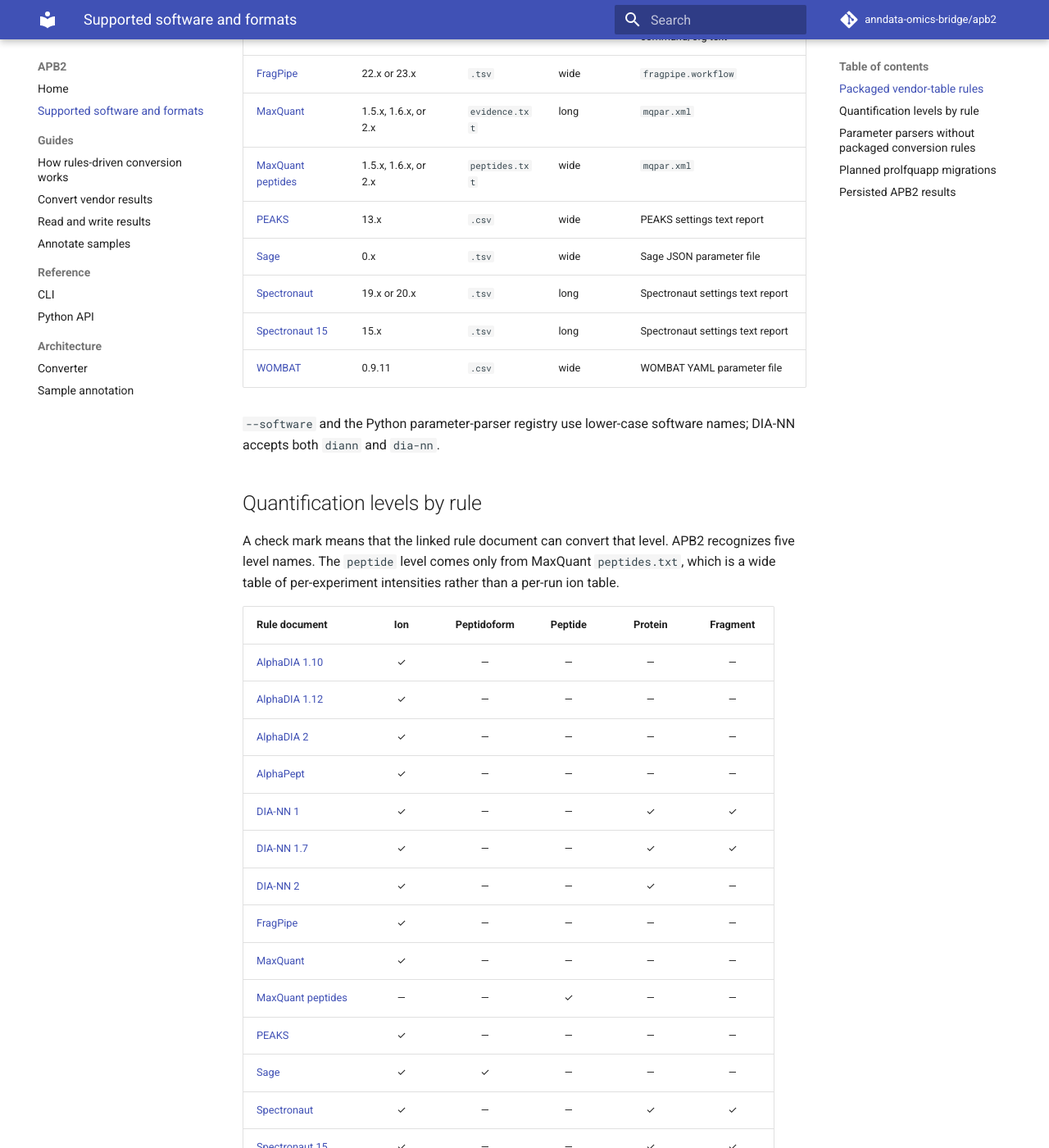
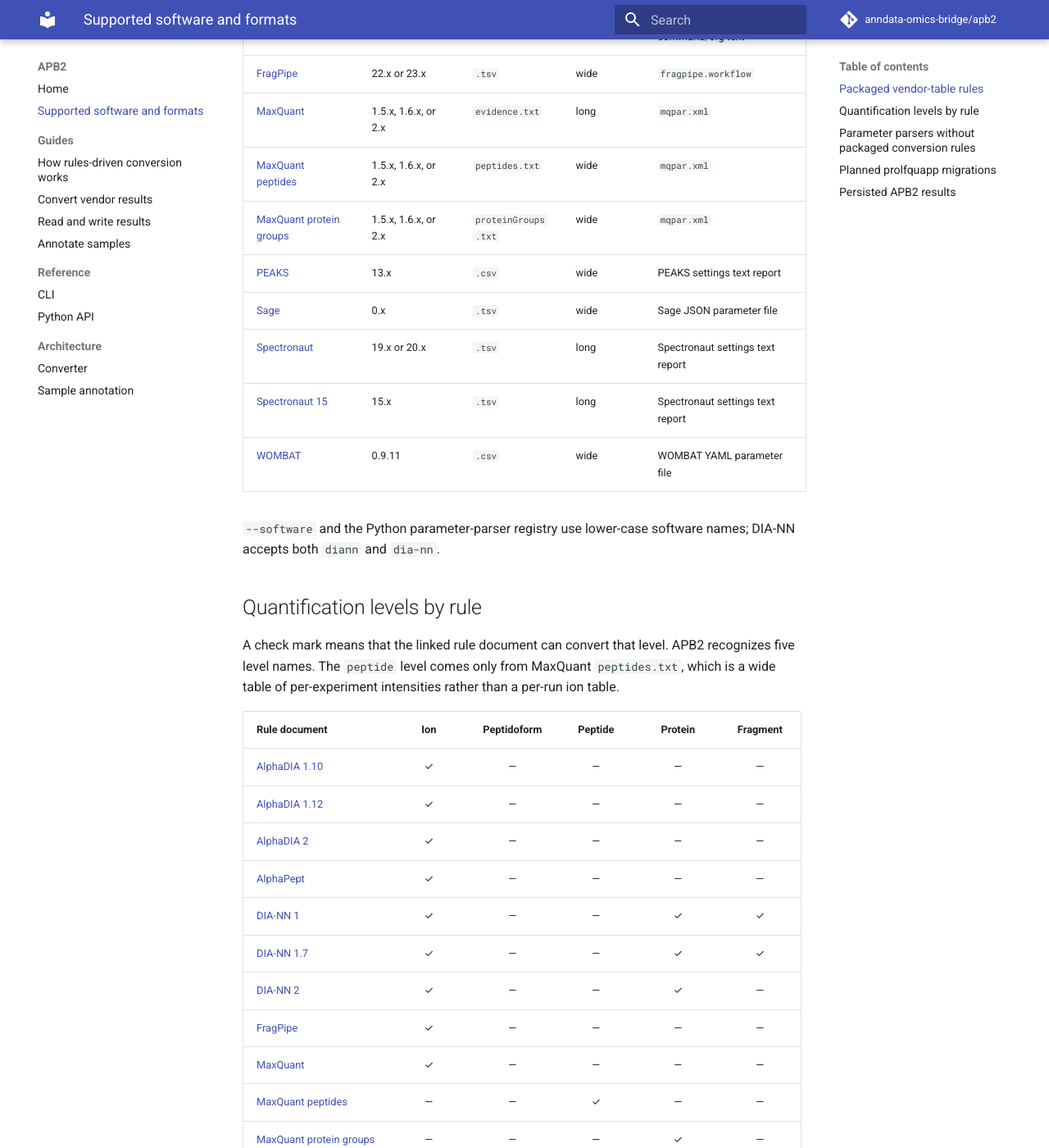
Before and after one commit to anndata-omics-bridge/apb2, an MkDocs documentation site: the page built from docs/supported_software.md, in a window 1280 px wide and 1400 px high, scrolled down 793 px. Shown: the whole window at 82% size. Built offline with MkDocs 1.6.1 and Material for MkDocs 9.7.7, drawn with Linux system fonts in a browser that asks for light colours; comment, search, counter and statistics services are not loaded.

Commit message:
feat: MaxQuant proteinGroups.txt rule producing the protein level

```diff
--- a/docs/supported_software.md
+++ b/docs/supported_software.md
@@ -21,6 +21,7 @@
 | [FragPipe](https://github.com/anndata-omics-bridge/apb2/blob/main/src/apb2/parserV2/vendor_parse_rules/documents/fragpipe/rules.json) | 22.x or 23.x | `.tsv` | wide | `fragpipe.workflow` |
 | [MaxQuant](https://github.com/anndata-omics-bridge/apb2/blob/main/src/apb2/parserV2/vendor_parse_rules/documents/maxquant/rules.json) | 1.5.x, 1.6.x, or 2.x | `evidence.txt` | long | `mqpar.xml` |
 | [MaxQuant peptides](https://github.com/anndata-omics-bridge/apb2/blob/main/src/apb2/parserV2/vendor_parse_rules/documents/maxquant_peptides/rules.json) | 1.5.x, 1.6.x, or 2.x | `peptides.txt` | wide | `mqpar.xml` |
+| [MaxQuant protein groups](https://github.com/anndata-omics-bridge/apb2/blob/main/src/apb2/parserV2/vendor_parse_rules/documents/maxquant_proteingroups/rules.json) | 1.5.x, 1.6.x, or 2.x | `proteinGroups.txt` | wide | `mqpar.xml` |
 | [PEAKS](https://github.com/anndata-omics-bridge/apb2/blob/main/src/apb2/parserV2/vendor_parse_rules/documents/peaks/rules.json) | 13.x | `.csv` | wide | PEAKS settings text report |
 | [Sage](https://github.com/anndata-omics-bridge/apb2/blob/main/src/apb2/parserV2/vendor_parse_rules/documents/sage/rules.json) | 0.x | `.tsv` | wide | Sage JSON parameter file |
 | [Spectronaut](https://github.com/anndata-omics-bridge/apb2/blob/main/src/apb2/parserV2/vendor_parse_rules/documents/spectronaut/rules.json) | 19.x or 20.x | `.tsv` | long | Spectronaut settings text report |
@@ -46,6 +47,7 @@
 | [FragPipe](https://github.com/anndata-omics-bridge/apb2/blob/main/src/apb2/parserV2/vendor_parse_rules/documents/fragpipe/rules.json) | ✓ | — | — | — | — |
 | [MaxQuant](https://github.com/anndata-omics-bridge/apb2/blob/main/src/apb2/parserV2/vendor_parse_rules/documents/maxquant/rules.json) | ✓ | — | — | — | — |
 | [MaxQuant peptides](https://github.com/anndata-omics-bridge/apb2/blob/main/src/apb2/parserV2/vendor_parse_rules/documents/maxquant_peptides/rules.json) | — | — | ✓ | — | — |
+| [MaxQuant protein groups](https://github.com/anndata-omics-bridge/apb2/blob/main/src/apb2/parserV2/vendor_parse_rules/documents/maxquant_proteingroups/rules.json) | — | — | — | ✓ | — |
 | [PEAKS](https://github.com/anndata-omics-bridge/apb2/blob/main/src/apb2/parserV2/vendor_parse_rules/documents/peaks/rules.json) | ✓ | — | — | — | — |
 | [Sage](https://github.com/anndata-omics-bridge/apb2/blob/main/src/apb2/parserV2/vendor_parse_rules/documents/sage/rules.json) | ✓ | ✓ | — | — | — |
 | [Spectronaut](https://github.com/anndata-omics-bridge/apb2/blob/main/src/apb2/parserV2/vendor_parse_rules/documents/spectronaut/rules.json) | ✓ | — | — | ✓ | ✓ |
```
Also changed, not shown: CHANGES.md (+7 -0 lines), 7 other files.
